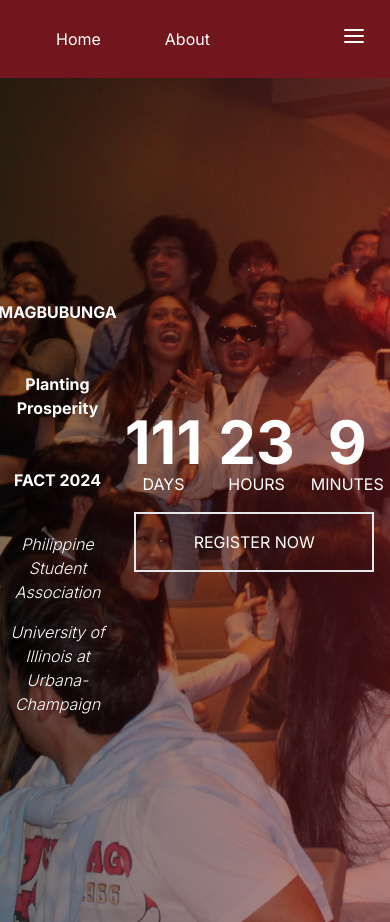
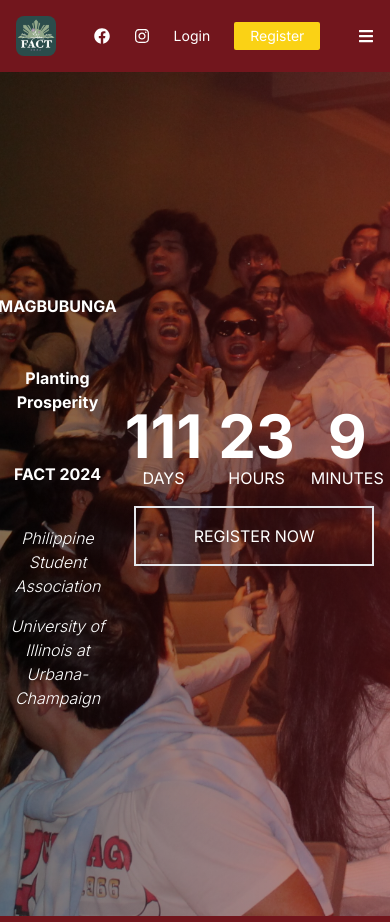
Before and after one commit to filipinx-americans-coming-together/fact-website-frontend, a Next.js app: page / in a window 390 px wide. Built offline with nearby package versions, Linux system fonts and the light colour scheme.

Commit message:
refactored navigation bar

```diff
--- a/src/components/MobileNav.tsx
+++ /dev/null
@@ -1,45 +0,0 @@
-"use client";
-import Link from "next/link";
-import { useState } from "react";
-
-interface MobileNavProps {
-    navList: { text: string; path: string }[];
-}
-
-export default function MobileNav({ navList }: MobileNavProps) {
-    const [isOpen, setIsOpen] = useState(true);
-
-    return (
-        <>
-            <div className="block md:hidden">
-                <button onClick={() => setIsOpen(!isOpen)}>
-                    <svg
-                        xmlns="http://www.w3.org/2000/svg"
-                        width="24"
-                        height="24"
-                        viewBox="0 0 24 24"
-                        fill="none"
-                        stroke="currentColor"
-                        strokeWidth="2"
-                        strokeLinecap="round"
-                        strokeLinejoin="round"
-                    >
-                        <line x1="3" y1="12" x2="21" y2="12"></line>
-                        <line x1="3" y1="6" x2="21" y2="6"></line>
-                        <line x1="3" y1="18" x2="21" y2="18"></line>
-                    </svg>
-                </button>
-                {navList.map(({ text, path }, i) => (
-                    <Link
-                        key={text}
-                        href={path}
-                        prefetch={true}
-                        className={isOpen ? "hidden " : "block "}
-                    >
-                        {text}
-                    </Link>
-                ))}
-            </div>
-        </>
-    );
-}
--- a/src/components/Navbar.tsx
+++ b/src/components/Navbar.tsx
@@ -1,23 +1,142 @@
+"use client";
+
 import Link from "next/link";
-import MobileNav from "./MobileNav";
+import { useState } from "react";
+import { FaFacebook, FaInstagram, FaBars, FaTimes } from "react-icons/fa";
 
-export default function Navbar() {
+const iconList = [
+    { icon: <FaFacebook />, link: "#" },
+    { icon: <FaInstagram />, link: "https://www.instagram.com/psa_fact/" },
+];
+
 const NAV_LINKS = [
     { text: "Home", path: "/" },
     { text: "About", path: "/about" },
-
 ];
 
+const FACT_LOGO_SRC = "/fact-2024-logo.png";
+
+export default function Navbar() {
+    const [showModal, setShowModal] = useState(false);
+
+    const toggleModal = () => {
+        setShowModal(!showModal);
+    };
+
     return (
-        <div className="flex flex-row w-full p-6 bg-background-primary items-center">
-            <div className="flex flex-row w-full sm:hidden md:block">
-                {NAV_LINKS.map(({ text, path }) => (
-                    <Link key={text} href={path} prefetch={true} className=" mx-8 text-text-primary hover:text-highlight-primary">
-                        {text}
+        <>
+            {/* desktop navigation */}
+            <nav className="hidden md:block">
+                <div className="flex justify-between mx-auto items-center py-4 px-24">
+                    <img className="rounded-lg w-10 h-10" src={FACT_LOGO_SRC} />
+
+                    <ul className="flex gap-8 md:gap-16 items-center justify-center text-center ">
+                        {NAV_LINKS.map((link, index) => (
+                            <li
+                                key={index}
+                                className="text-text-primary text-sm hover:text-highlight-primary"
+                            >
+                                <Link href={link.path} prefetch={true}>
+                                    {link.text}
                                 </Link>
+                            </li>
                         ))}
+                    </ul>
+                    <ul className="flex text-text-primary gap-6 items-center ">
+                        {iconList.map((item, index) => (
+                            <a
+                                href={item.link}
+                                target="_blank"
+                                key={index}
+                                className="hover:text-highlight-primary"
+                            >
+                                {item.icon}
+                            </a>
+                        ))}
+                        <Link
+                            href="/login"
+                            prefetch={true}
+                            className="text-sm hover:text-highlight-primary"
+                        >
+                            Login
+                        </Link>
+                        <Link
+                            href="/register"
+                            prefetch={true}
+                            className="text-sm bg-highlight-primary px-4 py-1 rounded-sm hover:bg-highlight-secondary"
+                        >
+                            Register
+                        </Link>
+                    </ul>
                 </div>
-            <MobileNav navList={NAV_LINKS}/>
+            </nav>
+
+            {/* mobile navigation */}
+            <nav className="py-4 px-4 block bg-background-primary md:hidden ">
+                <div className="mx-auto flex justify-between items-center ">
+                    <img className="rounded-lg w-10 h-10" src={FACT_LOGO_SRC} />
+                    <ul className="flex text-text-primary gap-6 items-center ">
+                        {iconList.map((item, index) => (
+                            <a
+                                href={item.link}
+                                target="_blank"
+                                key={index}
+                                className="hover:text-highlight-primary"
+                            >
+                                {item.icon}
+                            </a>
+                        ))}
+                        <Link
+                            href="/login"
+                            prefetch={true}
+                            className="text-sm hover:text-highlight-primary"
+                        >
+                            Login
+                        </Link>
+                        <Link
+                            href="/register"
+                            prefetch={true}
+                            className="text-sm bg-highlight-primary px-4 py-1 rounded-sm hover:bg-highlight-secondary"
+                        >
+                            Register
+                        </Link>
+                    </ul>
+                    <div className="flex justify-end items-center gap-6 text-text-primary ">
+                        <FaBars
+                            onClick={toggleModal}
+                            className={`text-text-primary ${
+                                showModal ? "hidden" : ""
+                            }`}
+                        />
                     </div>
+                </div>
+                {showModal && (
+                    <div className="h-full fixed inset-0 flex justify-center items-center bg-background-primary">
+                        <div className={`absolute inset-0`} />
+                        <FaTimes
+                            className={`absolute top-6 right-4 text-text-primary ${
+                                !showModal ? "hidden" : ""
+                            }`}
+                            onClick={toggleModal}
+                            style={{ fontSize: "16px" }}
+                        />
+                        <div className="relative w-full">
+                            <ul className="flex flex-col gap-8 items-center justify-center h-full">
+                                {NAV_LINKS.map((link, index) => (
+                                    <li
+                                        key={index}
+                                        className="text-text-primary hover:text-highlight-primary"
+                                    >
+                                        <Link href={link.path} prefetch={true}>
+                                            {link.text}
+                                        </Link>
+                                    </li>
+                                ))}
+                            </ul>
+                        </div>
+                    </div>
+                )}
+            </nav>
+        </>
     );
 }
```
Also changed, not shown: package.json (+5 -4 lines), public/fact-2024-logo.png (added), 1 other file (tests, documents, lock files or other folders). Lines whose indentation alone changed are shown as unchanged.
